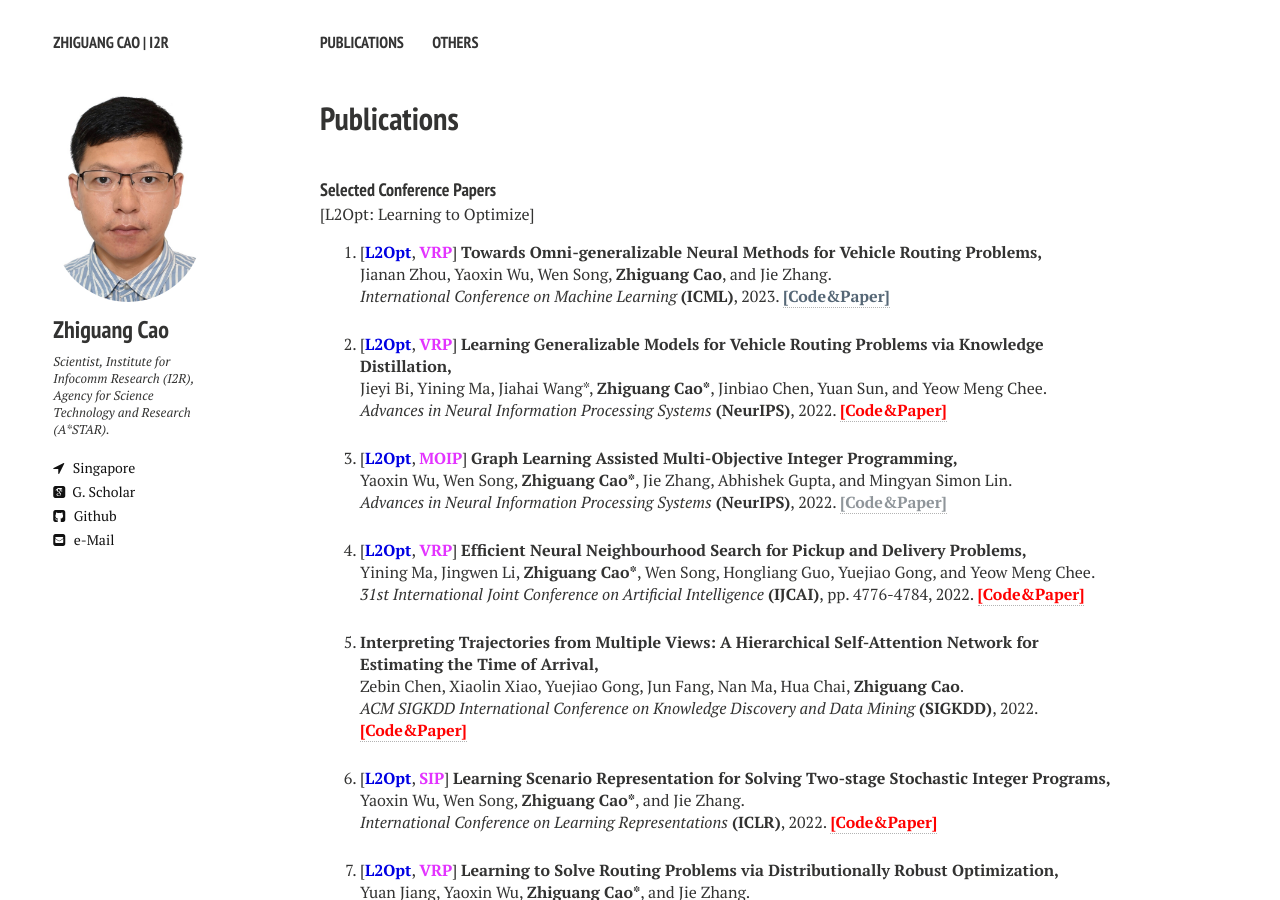
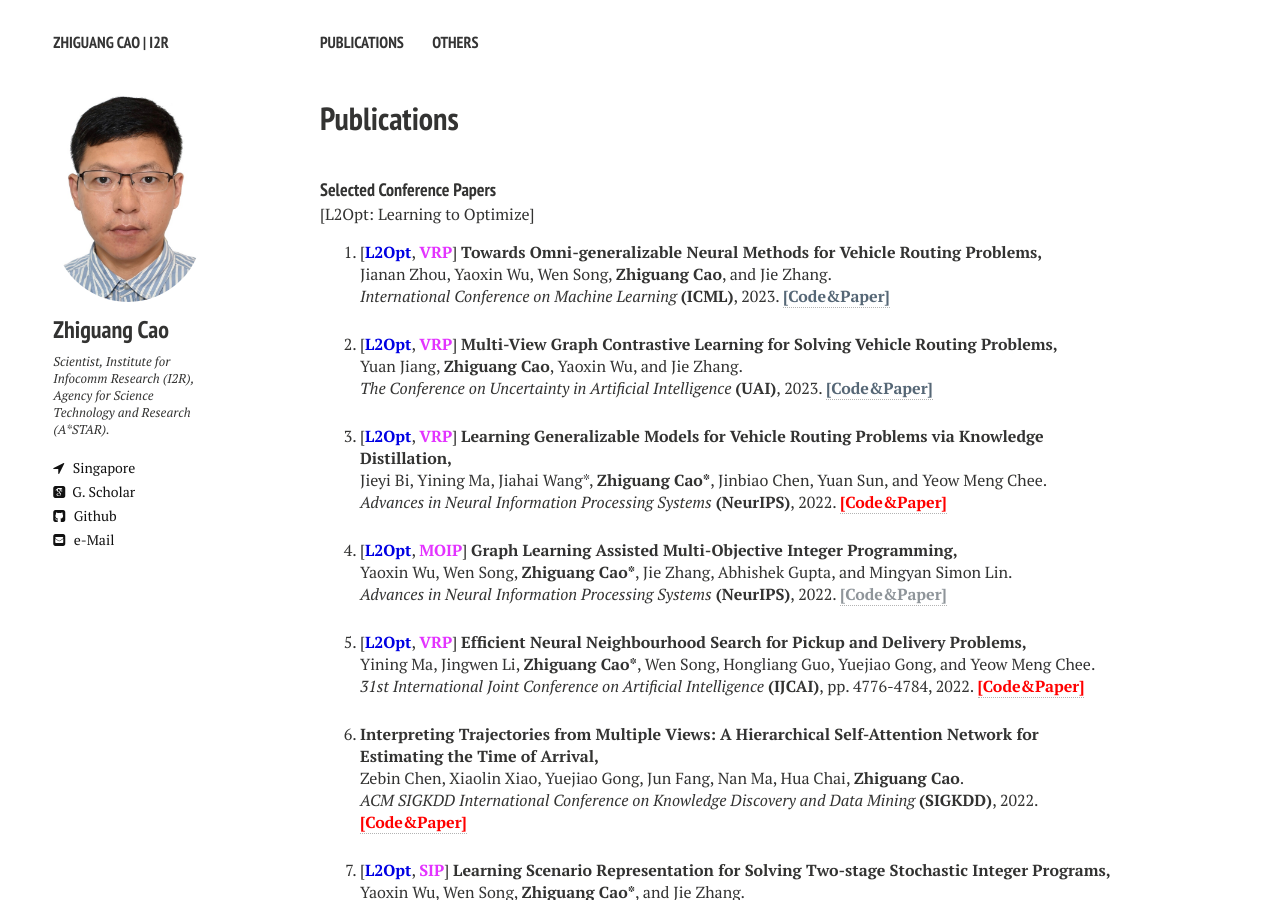
Before and after one commit to zhiguangcaosg/zhiguangcaosg.github.io, a Jekyll site: the page built from publications.md, in a window 1280 px wide and 900 px high. Built offline with Jekyll 4.4.1, drawn with Linux system fonts in a browser that asks for light colours; nearby versions of some CDN libraries.

Commit message:
Update publications.html

```diff
--- a/_layouts/publications.html
+++ b/_layouts/publications.html
@@ -95,6 +95,14 @@ div.bibtex pre { font-size: 75%; overflow: auto;  width: 100%; padding: 0em 0em;
 [<font color="#0000E3"><b>L2Opt</b></font>, <font color="#E333FF"><b>VRP</b></font>] <b>Towards Omni-generalizable Neural Methods for Vehicle Routing Problems,</b>
 <br> Jianan Zhou, Yaoxin Wu, Wen Song, <b>Zhiguang Cao</b>, and Jie Zhang.<br>
 <i>International Conference on Machine Learning</i> <b>(ICML)</b>, 2023. <a href="https://zhiguangcaosg.github.io/publications/"> <font color="#566776"><b>[Code&Paper]</b> </font></a>
+</p>
+</li>
+
+<li>
+<p>
+[<font color="#0000E3"><b>L2Opt</b></font>, <font color="#E333FF"><b>VRP</b></font>] <b>Multi-View Graph Contrastive Learning for Solving Vehicle Routing Problems,</b>
+<br> Yuan Jiang, <b>Zhiguang Cao</b>, Yaoxin Wu, and Jie Zhang.<br>
+<i>The Conference on Uncertainty in Artificial Intelligence</i> <b>(UAI)</b>, 2023. <a href="https://zhiguangcaosg.github.io/publications/"> <font color="#566776"><b>[Code&Paper]</b> </font></a>
 </p>
 </li>
 
```
